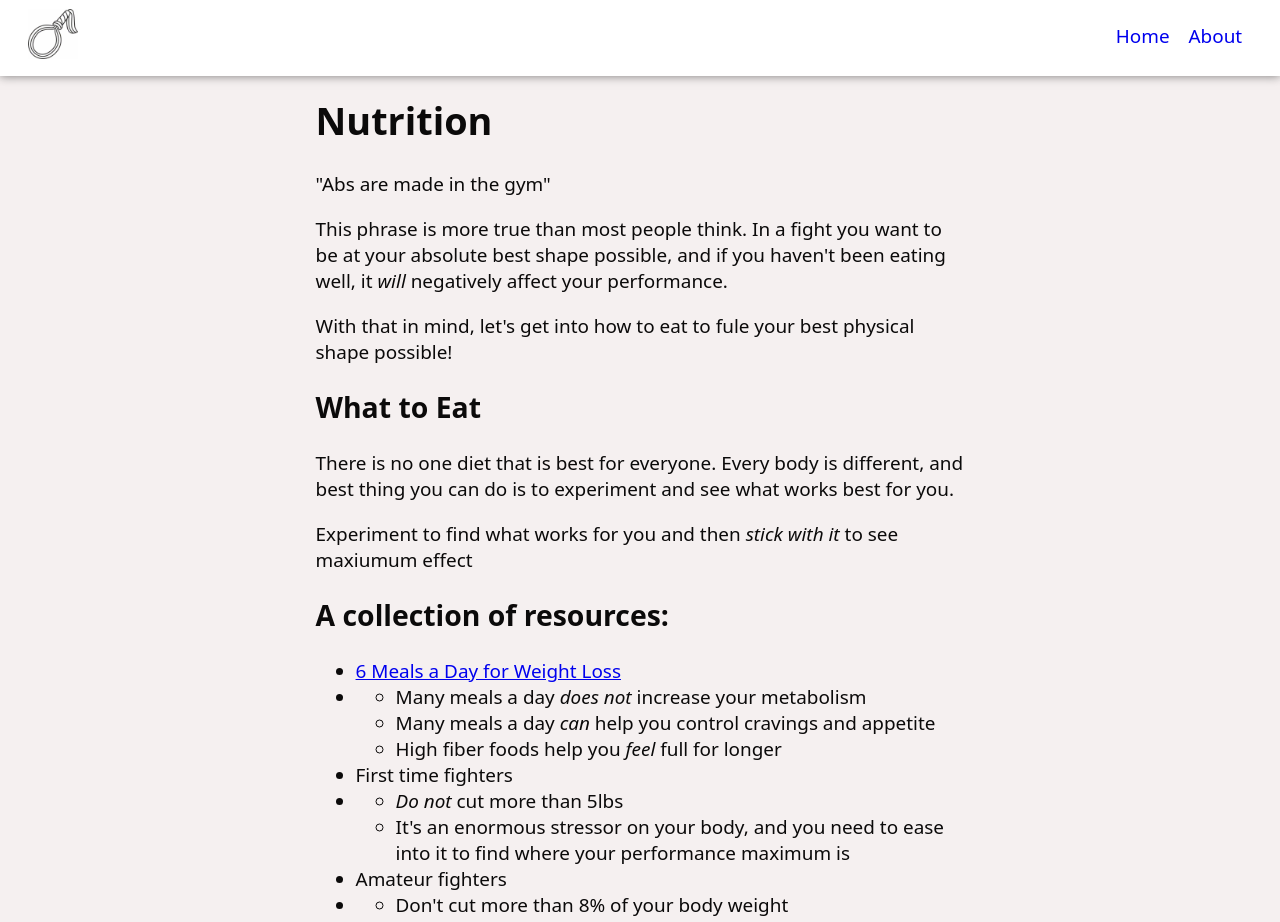
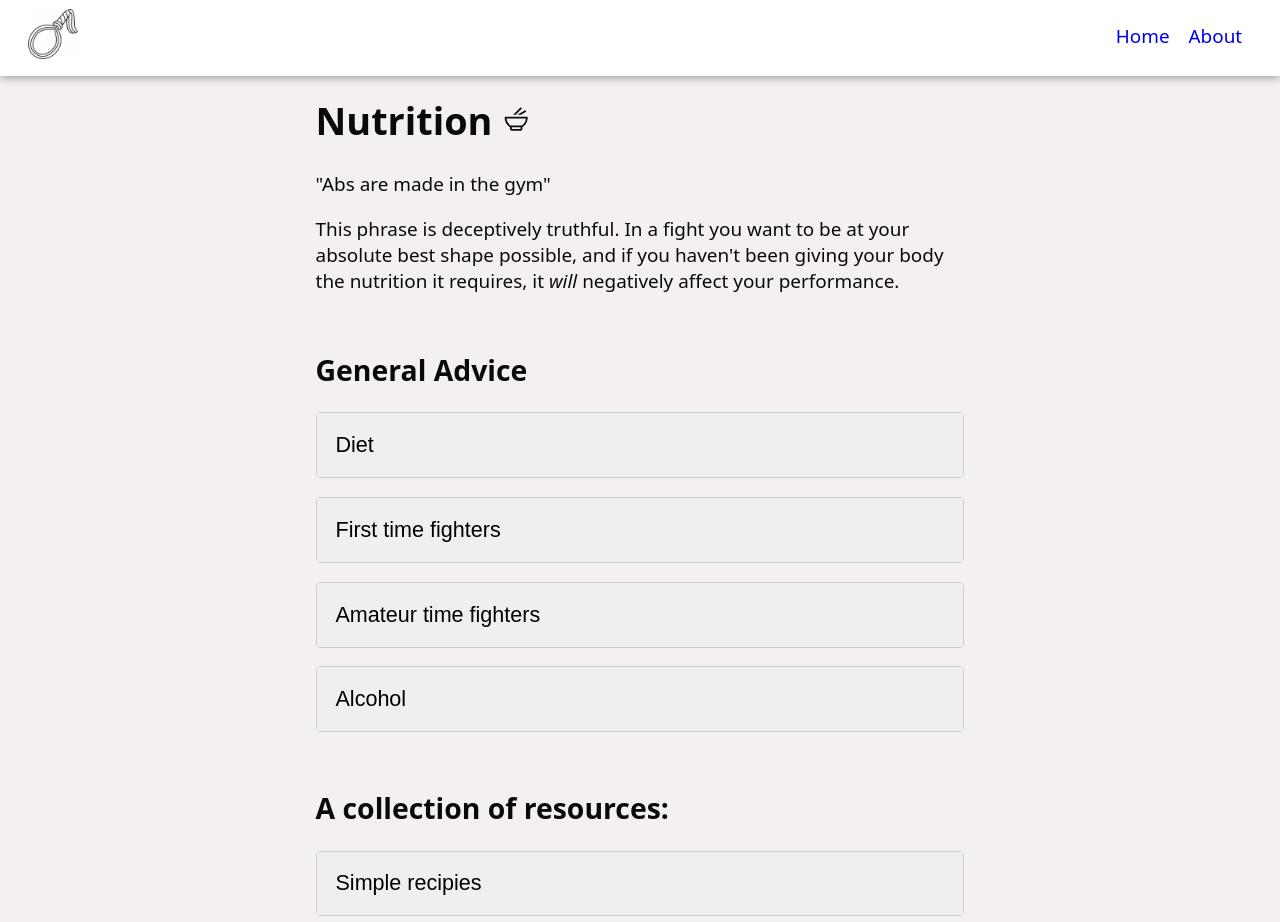
Before and after one commit to Barbacoa08/fighter-advice, a SvelteKit app: page /nutrition in a window 1280 px wide. Shown: the top 922 px of the page. Built offline with nearby package versions, Linux system fonts and the light colour scheme.

Commit message:
`Accordion` component was a great idea

```diff
--- /dev/null
+++ b/src/lib/components/Accordion.svelte
@@ -0,0 +1,56 @@
+<script lang="ts">
+  let active = false;
+  const toggle = () => {
+    active = !active;
+  };
+</script>
+
+<div class="accordion">
+  <button class="accordion-header" class:active on:click={toggle}>
+    <slot name="header">Header</slot>
+  </button>
+
+  <div class="accordion-panel" class:active>
+    <slot />
+  </div>
+</div>
+
+<style>
+  .accordion {
+    border: 1px solid #ccc;
+    border-radius: 4px;
+    margin-bottom: 1rem;
+  }
+
+  .accordion-header {
+    width: 100%;
+    cursor: pointer;
+    padding: 1rem;
+    font-size: var(--font-size-base);
+    text-align: left;
+    border: none;
+    transition: 0.4s;
+  }
+
+  .active.accordion-header,
+  .accordion-header:hover {
+    background-color: #ccc;
+  }
+
+  .accordion-panel {
+    padding: 1rem;
+    display: none;
+    overflow: hidden;
+  }
+
+  .active.accordion-panel {
+    display: block;
+  }
+
+  :global(.accordion .accordion-panel *:first-child) {
+    margin-top: 0;
+  }
+  :global(.accordion .accordion-panel *:last-child) {
+    margin-bottom: 0;
+  }
+</style>
--- a/src/lib/components/index.ts
+++ b/src/lib/components/index.ts
@@ -1,3 +1,6 @@
+import Accordion from "./Accordion.svelte";
+export { Accordion };
+
 import Icon from "./Icon.svelte";
 export { Icon };
 
--- a/src/routes/nutrition/+page.svelte
+++ b/src/routes/nutrition/+page.svelte
@@ -1,4 +1,6 @@
 <script lang="ts">
+  import { Accordion, Icon } from "$lib/components";
+
   const header = "Nutrition";
 </script>
 
@@ -7,22 +9,22 @@
   <meta name="description" content={`barbajoe's Fighter Advice on ${header}`} />
 </svelte:head>
 
-<h1>{header}</h1>
+<h1>{header} <Icon icon="bowl" /></h1>
 
 <p>"Abs are made in the gym"</p>
 
 <p>
-  This phrase is more true than most people think. In a fight you want to be at
-  your absolute best shape possible, and if you haven't been eating well, it
+  This phrase is deceptively truthful. In a fight you want to be at your
+  absolute best shape possible, and if you haven't been giving your body the
+  nutrition it requires, it
   <i>will</i> negatively affect your performance.
 </p>
 
-<p>
-  With that in mind, let's get into how to eat to fule your best physical shape
-  possible!
-</p>
+<h2>General Advice</h2>
 
-<h2>What to Eat</h2>
+<Accordion>
+  <div slot="header">Diet</div>
+
   <p>
     There is no one diet that is best for everyone. Every body is different, and
     best thing you can do is to experiment and see what works best for you.
@@ -30,58 +32,90 @@
 
   <p>
     Experiment to find what works for you and then <i>stick with it</i> to see maxiumum
-  effect
+    effect. With that stated, here are things that work well for my body:
+  </p>
+</Accordion>
+
+<Accordion>
+  <div slot="header">First time fighters</div>
+
+  <p><i>Do not</i> cut more than 5 pounds (roughly 2.5 kilograms)</p>
+
+  <p>
+    Cutting weight is an enormous stressor on your body, and you need to ease
+    into it to find where your performance maximum is
+  </p>
+</Accordion>
+
+<Accordion>
+  <div slot="header">Amateur time fighters</div>
+
+  <p>Don't cut more than 8% of your body weight</p>
+
+  <p>
+    Without a professional nutritionist, cutting more than 8% is dangerous,
+    especially if you are already lean
+  </p>
+</Accordion>
+
+<Accordion>
+  <div slot="header">Alcohol</div>
+
+  <p>Don't drink any alcohol three weeks out from fight day</p>
+
+  <p>
+    Alcohol is one of the most negative foods you can consume when getting ready
+    for a fight. It slows muscle recovery, interfeers with sleep, and if you
+    start, it becomes increasingly difficult to stop.
   </p>
 
+  <p>
+    There are exceptions to every rule, and you should feel free to have a glass
+    of wine if you're at a dinner party, or a beer if out with friends, but
+    avoid liquor likes it's the plague.
+  </p>
+</Accordion>
+
 <h2>A collection of resources:</h2>
+
+<Accordion>
+  <div slot="header">Simple recipies</div>
+
+  <p>
+    <a href="https://barbie-meals.netlify.app/breakfast-burritos">
+      Breakfast Burritos
+    </a>: a favorite of mine on training days
+  </p>
+
+  <p>
+    <a href="https://barbie-meals.netlify.app/baked-carrot-potatoes">
+      Baked Carrots and Potatoes
+    </a>: stores well and great for snacking on or adding to meals
+  </p>
+
+  <p>Greens Salad with Chicken and Thai Style Sweet Chili Sauce</p>
+</Accordion>
+
+<Accordion>
+  <div slot="header">6 Meals a Day for Weight Loss</div>
+
   <ul>
     <li>
-    <a href="https://www.webmd.com/diet/obesity/features/6_meals_a_day">
-      6 Meals a Day for Weight Loss
+      <a
+        href="https://www.webmd.com/diet/obesity/features/6_meals_a_day"
+        target="_blank"
+        rel="noopener noreferrer"
+      >
+        Source (WebMD)
       </a>
     </li>
-  <li>
-    <ul>
     <li>Many meals a day <i>does not</i> increase your metabolism</li>
     <li>
       Many meals a day <i>can</i> help you control cravings and appetite
     </li>
     <li>High fiber foods help you <i>feel</i> full for longer</li>
   </ul>
-  </li>
-
-  <li>First time fighters</li>
-  <li>
-    <ul>
-      <li>
-        <i>Do not</i> cut more than 5lbs
-      </li>
-
-      <li>
-        It's an enormous stressor on your body, and you need to ease into it to
-        find where your performance maximum is
-      </li>
-    </ul>
-  </li>
-
-  <li>Amateur fighters</li>
-  <li>
-    <ul>
-      <li>Don't cut more than 8% of your body weight</li>
-
-      <li>
-        Without a professional nutritionist, cutting more than 8% is dangerous,
-        especially if you are already lean
-      </li>
-    </ul>
-  </li>
-
-  <li>No alcohol three weeks out</li>
-
-  <li>
-    <a href="https://www.kachava.com/">Ka'Chava</a> is my favorite post-workout
-  </li>
-</ul>
+</Accordion>
 
 <!--
   - [Fight Week Weight Cut Manual](https://drive.google.com/file/d/1y43TXbQSIMSszrYNAlToa68dzGUouU2O/view)
@@ -102,3 +136,8 @@
     - Just an enormous amount of information for training, weight managment, motivation, and more
     - He also has a youtube channel, and [this video on Discipline](https://www.youtube.com/watch?v=mVI8Ff-J-sc) is particularly grea
 -->
+<style>
+  h2 {
+    margin-top: 3rem;
+  }
+</style>
```
Lines whose indentation alone changed are shown as unchanged.
